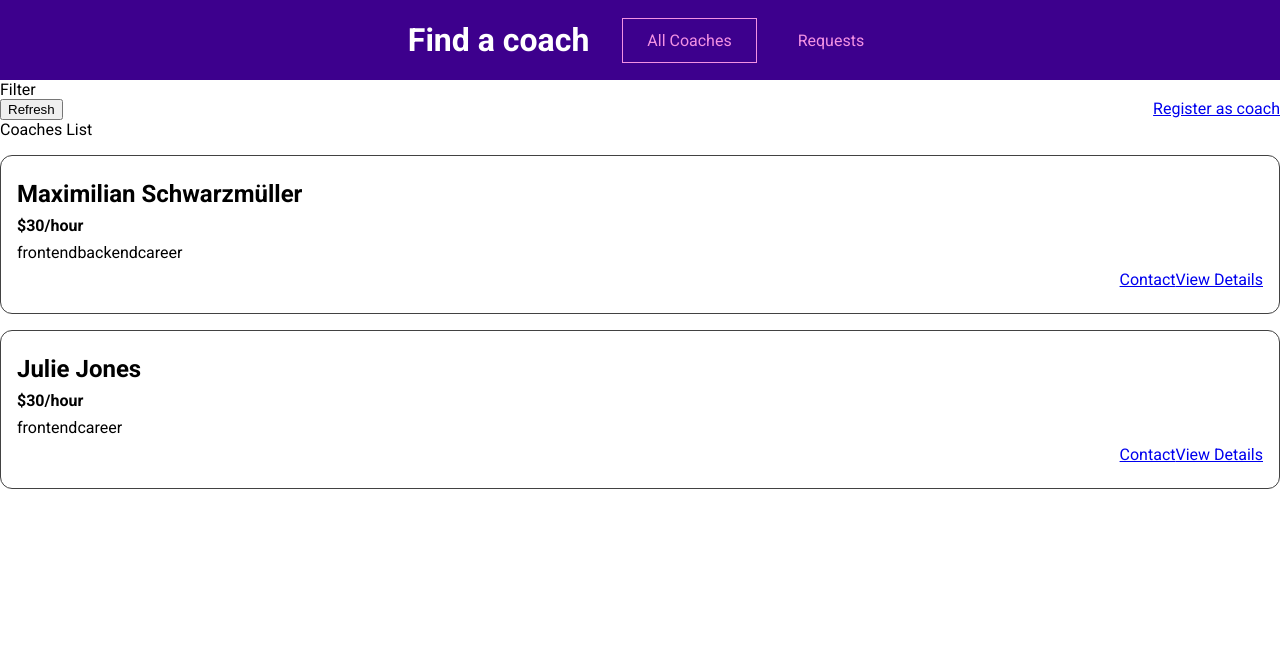
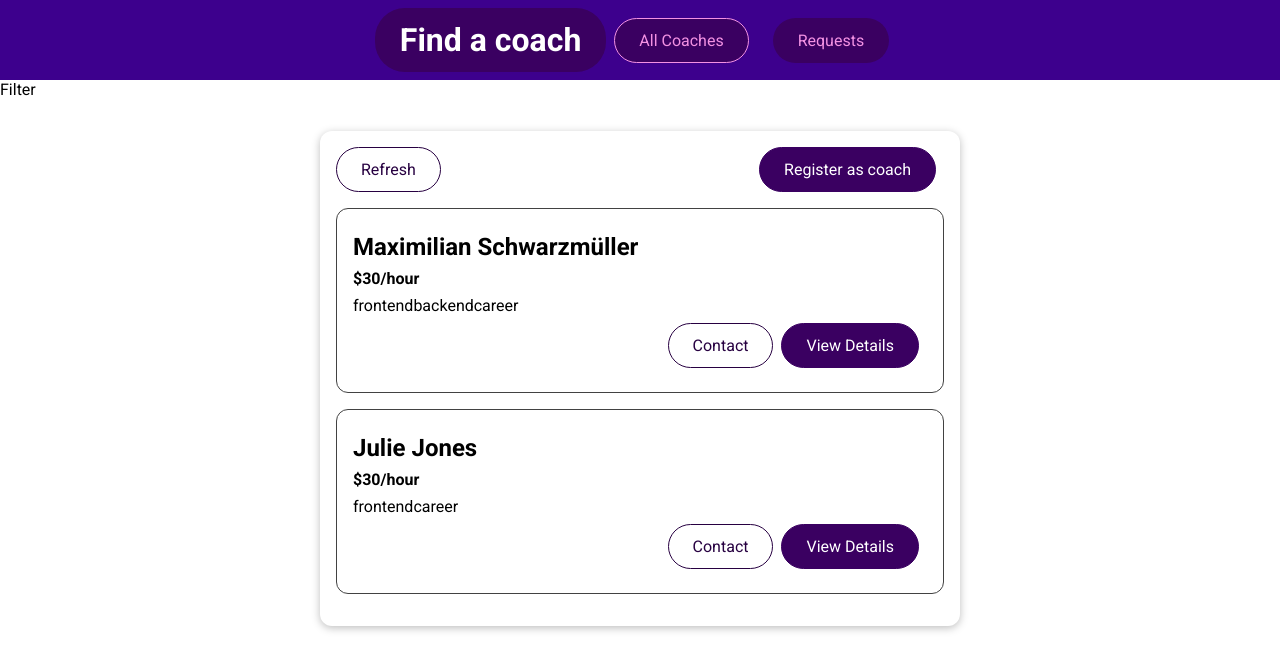
Before and after one commit to SoufyaneTAHARHAAT/Find_Coach_App, a Vue app in the folder CoachApp/: page /coaches in a window 1280 px wide. Shown: the top 670 px of the page. Built offline with nearby package versions, Linux system fonts and the light colour scheme.

Commit message:
Worked on the BaseCard and BaseButton components

```diff
--- a/CoachApp/src/components/coaches/CoachItem.vue
+++ b/CoachApp/src/components/coaches/CoachItem.vue
@@ -6,8 +6,8 @@
             <span v-for="area in areas" :key="area">{{ area }}</span>
         </div>
         <div class="actions">
-            <router-link :to="coachContactLink">Contact</router-link>
-            <router-link :to="coachDetailsLink">View Details</router-link>
+            <base-button :link="true" :to="coachContactLink" mode="outline">Contact</base-button>
+            <base-button :link="true" :to="coachDetailsLink">View Details</base-button>
         </div>
     </li>
 </template>
--- /dev/null
+++ b/CoachApp/src/components/ui/BaseButton.vue
@@ -0,0 +1,73 @@
+<template>
+    <button v-if="!link" :class="mode">
+        <slot></slot>
+    </button>
+    <router-link v-else :to="to" :class="mode">
+        <slot></slot>
+    </router-link>
+</template>
+
+<script>
+export default {
+    props: {
+        mode: {
+            type: String,
+            Required: false,
+            default: '',
+        },
+        link: {
+            type: Boolean,
+            Required: false,
+            default: false,
+        },
+        to: {
+            type: String,
+            Required: false,
+            default: null,
+        }
+    }
+}
+</script>
+
+<style>
+button,
+a {
+  text-decoration: none;
+  padding: 0.75rem 1.5rem;
+  font: inherit;
+  background-color: #3a0061;
+  border: 1px solid #3a0061;
+  color: white;
+  cursor: pointer;
+  border-radius: 30px;
+  margin-right: 0.5rem;
+  display: inline-block;
+}
+
+a:hover,
+a:active,
+button:hover,
+button:active {
+  background-color: #270041;
+  border-color: #270041;
+}
+
+.flat {
+  background-color: transparent;
+  color: #3a0061;
+  border: none;
+}
+
+.outline {
+  background-color: transparent;
+  border-color: #270041;
+  color: #270041;
+}
+
+.flat:hover,
+.flat:active,
+.outline:hover,
+.outline:active {
+  background-color: #edd2ff;
+}
+</style>
--- /dev/null
+++ b/CoachApp/src/components/ui/BaseCard.vue
@@ -0,0 +1,15 @@
+<template>
+    <div class="card">
+        <slot></slot>
+    </div>
+</template>
+
+<style>
+.card {
+    max-width: 40rem;
+    margin: 2rem auto;
+    padding: 1rem;
+    border-radius: 12px;
+    box-shadow: 0px 2px 8px rgba(0, 0, 0, 0.26);
+}
+</style>
--- a/CoachApp/src/main.js
+++ b/CoachApp/src/main.js
@@ -2,6 +2,8 @@ import { createApp } from 'vue';
 
 import router from './router.js';
 import store from './store/index.js';
+import BaseCard from './components/ui/BaseCard.vue';
+import BaseButton from './components/ui/BaseButton.vue';
 
 import App from './App.vue';
 
@@ -9,4 +11,6 @@ const app = createApp(App);
 
 app.use(router);
 app.use(store);
+app.component('base-card', BaseCard);
+app.component('base-button', BaseButton);
 app.mount('#app');
--- a/CoachApp/src/pages/coaches/CoachesList.vue
+++ b/CoachApp/src/pages/coaches/CoachesList.vue
@@ -1,11 +1,11 @@
 <template>
   <section>Filter</section>
   <section>
+    <base-card>
       <div class="controls">
-      <button>Refresh</button>
-      <router-link to="/register">Register as coach</router-link>
+        <base-button :link="false" mode="outline">Refresh</base-button>
+        <base-button :link="true" :to="'/register'">Register as coach</base-button>
       </div>
-    Coaches List
       <ul v-if="hasCoaches">
         <coach-item
           v-for="coach in filteredCoaches"
@@ -18,6 +18,7 @@
         ></coach-item>
       </ul>
       <h3 v-else>No coaches to load !</h3>
+    </base-card>
   </section>
 </template>
 
```
Also changed, not shown: CoachApp/src/components/ui/BaseBadge.vue (added). Lines whose indentation alone changed are shown as unchanged.
